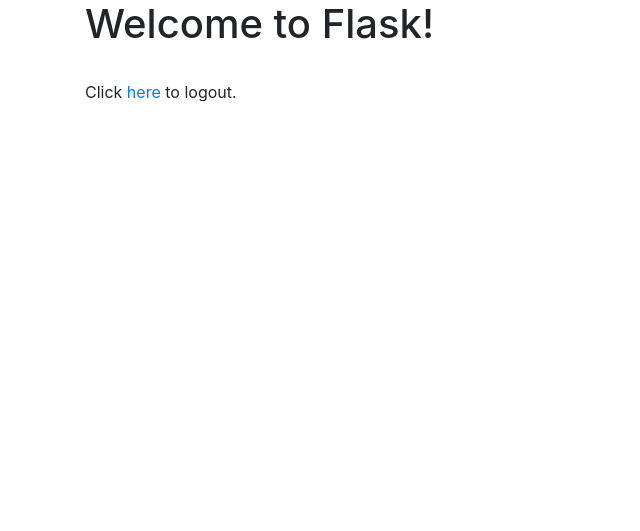
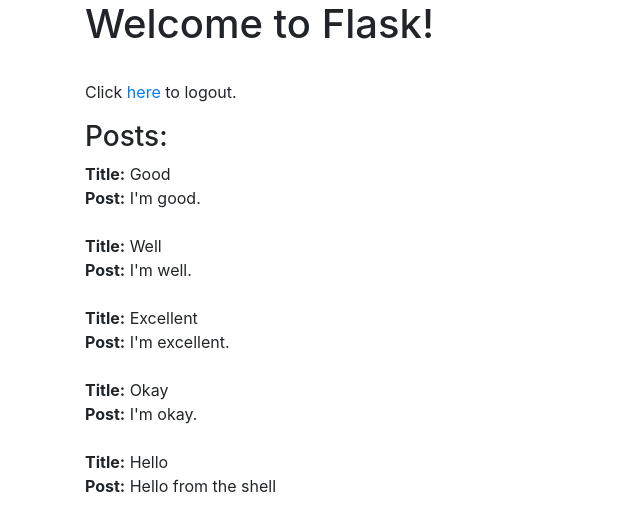
Before and after one commit to jrweizen/discover-flask, a Flask app: page / in a window 1280 px wide. Shown: the top 531 px of the page, without its empty margins (0-640 px from the left). Run offline with Flask 2, Linux system fonts and the light colour scheme; the visitor is signed in with stand-in values (Sample User, id 1); data comes from the database, SQL or seed files in the repository; some libraries are stand-ins or nearby versions.

Commit message:
templates exibits data

```diff
--- a/app.py
+++ b/app.py
@@ -1,10 +1,16 @@
-from flask import Flask, render_template, redirect, url_for, request, session, flash
+# import the Flask class from the flask module
+from flask import Flask, render_template, redirect, \
+    url_for, request, session, flash, g
 from functools import wraps
+import sqlite3
 
-# Create the application object
+# create the application object
 app = Flask(__name__)
 
-app.secret_key = "my precious"
+# config
+app.secret_key = 'my precious'
+app.database = 'sample.db'
+
 
 # login required decorator
 def login_required(f):
@@ -17,37 +23,51 @@
             return redirect(url_for('login'))
     return wrap
 
-# Use decorators to link the function to a url
+
+# use decorators to link the function to a url
 @app.route('/')
 @login_required
 def home():
-    # return "Index page - Test for Echo!"
-    return render_template('index.html')
+    # return "Hello, World!"  # return a string
+    g.db = connect_db()
+    cur = g.db.execute('select * from posts')
+    posts = [dict(title=row[0], description=row[1]) for row in cur.fetchall()]
+    g.db.close()
+    return render_template('index.html', posts=posts)  # render a template
+
 
 @app.route('/welcome')
 def welcome():
-    return render_template("welcome.html")
+    return render_template('welcome.html')  # render a template
 
-# Route for handling the login page logic
+
+# route for handling the login page logic
 @app.route('/login', methods=['GET', 'POST'])
 def login():
     error = None
     if request.method == 'POST':
-        if request.form['username'] != 'admin' or request.form['password'] != 'admin':
+        if (request.form['username'] != 'admin') \
+                or request.form['password'] != 'admin':
             error = 'Invalid Credentials. Please try again.'
         else:
             session['logged_in'] = True
-            flash('You were just logged in!')
+            flash('You were logged in.')
             return redirect(url_for('home'))
     return render_template('login.html', error=error)
+
 
 @app.route('/logout')
 @login_required
 def logout():
     session.pop('logged_in', None)
-    flash('You were just logged out!')
+    flash('You were logged out.')
     return redirect(url_for('welcome'))
 
-# Start the server with the run() method
+# connect to database
+def connect_db():
+    return sqlite3.connect(app.database)
+
+
+# start the server with the 'run()' method
 if __name__ == '__main__':
     app.run(debug=True)
--- a/templates/index.html
+++ b/templates/index.html
@@ -1,8 +1,19 @@
 {% extends "base.html" %}
 {% block content %}
 
-    <h1>Welcome to Flask!</h1>
-    <br>
-    <p> Click <a href="/logout">here</a> to logout.</p>
+<h1>Welcome to Flask!</h1>
+<br>
+<p> Click <a href="/logout">here</a> to logout.</p>
+
+<!-- All posts -->
+<h3>Posts:</h3>
+{% for post in posts %}
+  <strong>Title:</strong> {{ post.title }} <br>
+  <strong>Post:</strong> {{ post.description }} <br>
+<br>
+{% endfor %}
 
 {% endblock %}
+
+
+<!--  <strong>Author:</strong> {{ post.author.name }} <br>-->
```
